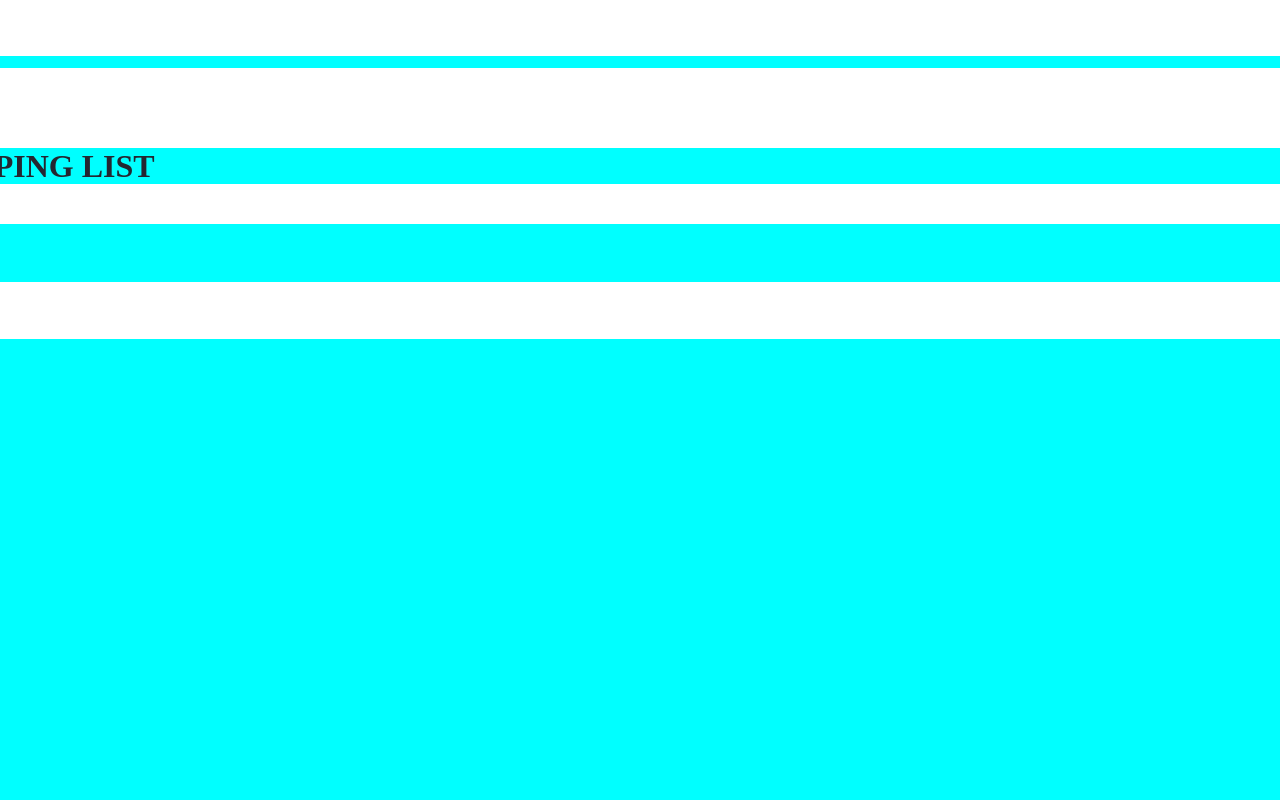
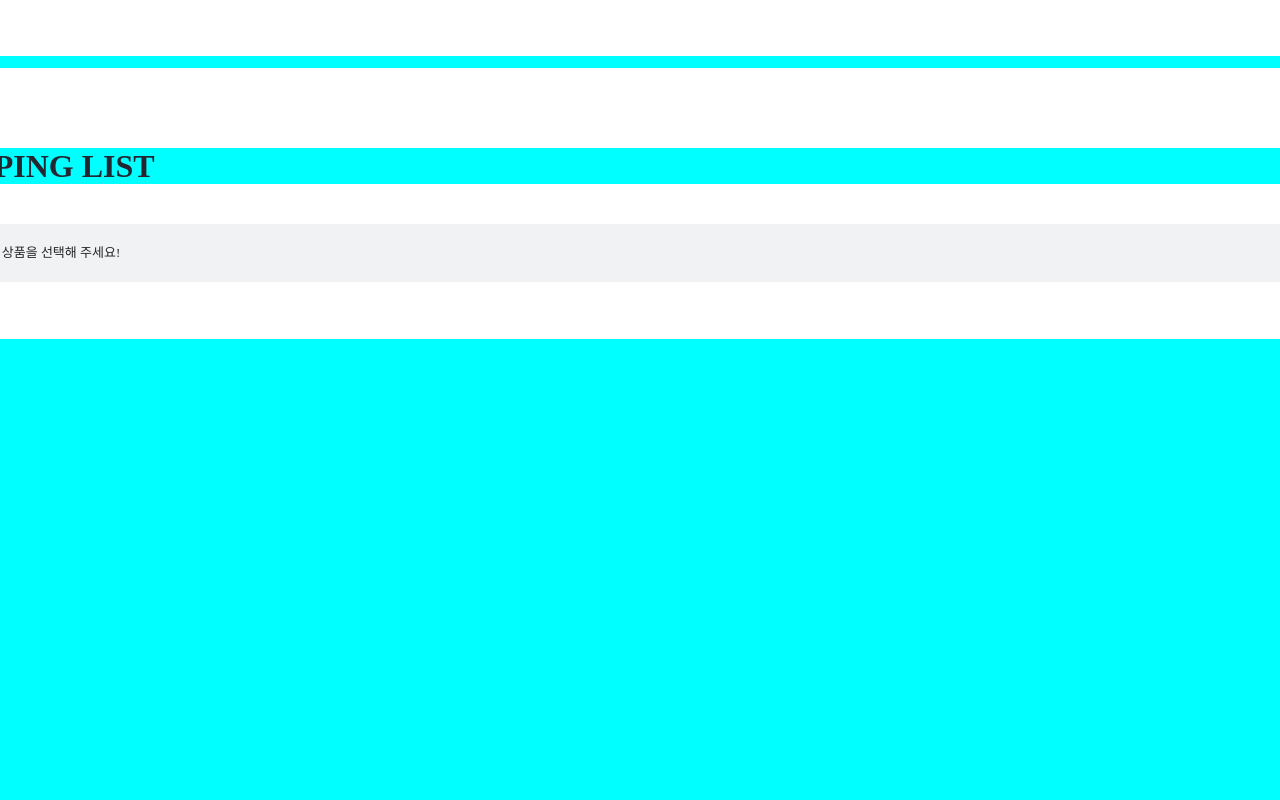
Before and after one commit to yejz0715/react-shopping, a React (Create React App) app: page / in a window 1280 px wide. Shown: the top 800 px of the page. Built offline with nearby package versions, Linux system fonts and the light colour scheme.

Commit message:
create component_infoBox

```diff
--- a/src/Component/InfoBox/index.jsx
+++ b/src/Component/InfoBox/index.jsx
@@ -1,9 +1,12 @@
 import React from "react";
 import "./style.css";
-function InfoBox() {
+function InfoBox(props) {
   return (
     <div>
-      <div id="info_box">infor</div>
+      <div id="info_box">
+        <label>이미지</label>
+        <span id="info_text">{props.text}</span>
+      </div>
     </div>
   );
 }
--- a/src/Component/InfoBox/style.css
+++ b/src/Component/InfoBox/style.css
@@ -1,6 +1,16 @@
 #info_box {
   width: 100%;
   height: 58px;
-  background-color: aqua;
+  background-color: #f0f2f4;
+  border-radius: 8px;
   margin-bottom: 57px;
+  display: flex;
+  align-items: center;
 }
+#info_text {
+  height: 18px;
+  color: #242426;
+  font-size: 13px;
+  font-weight: 400;
+  line-height: 18px;
+}
--- a/src/Pages/Main/index.jsx
+++ b/src/Pages/Main/index.jsx
@@ -11,7 +11,7 @@ function Main() {
         <div class="container">
           <div id="bar">1</div>
           <Title text="SHOPPING LIST" />
-          <InfoBox />
+          <InfoBox text="구매하실 상품을 선택해 주세요!" />
           <CheckBox />
           <Button />
         </div>
```
Also changed, not shown: src/img/infoBox_icon.svg (added).
